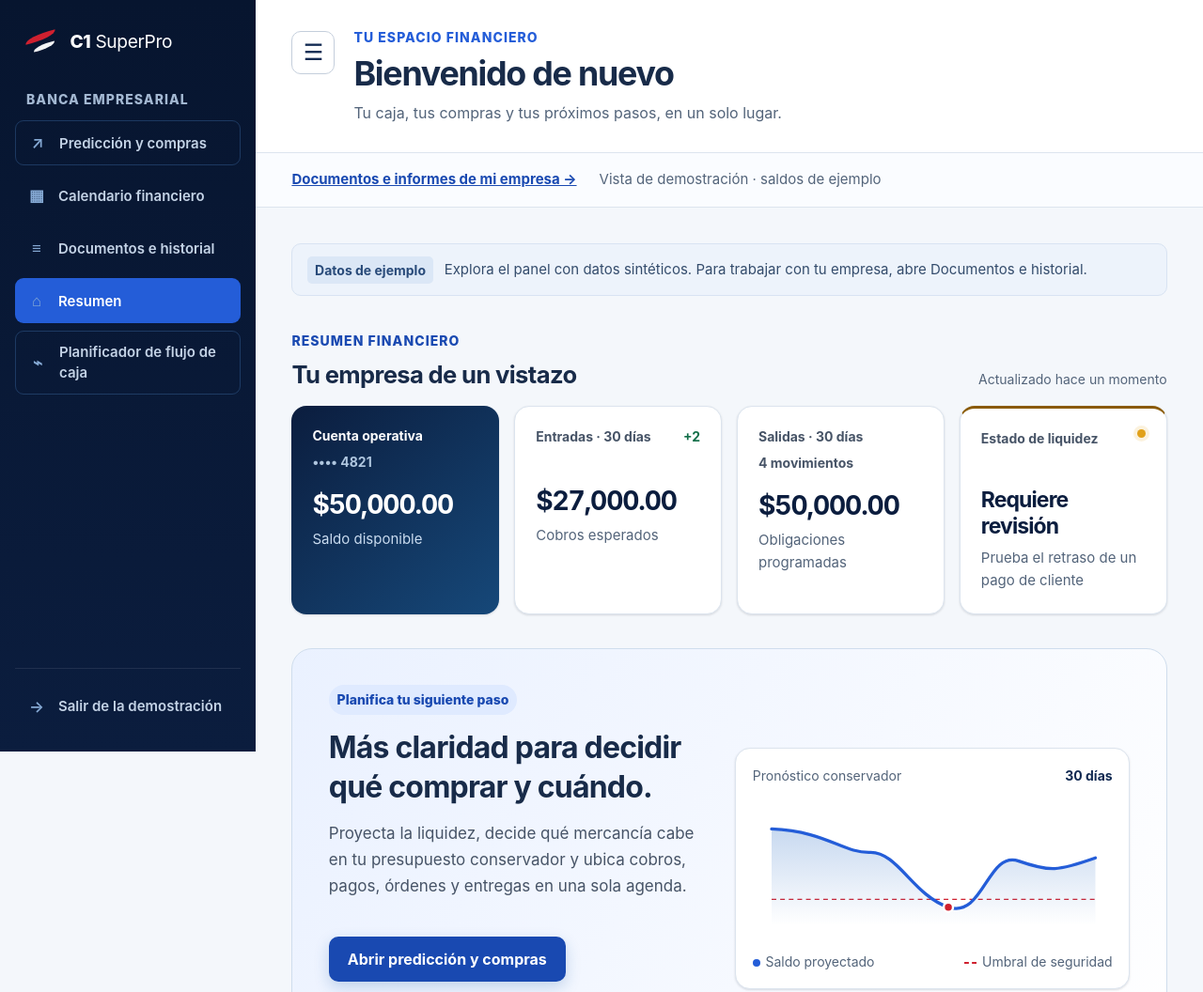
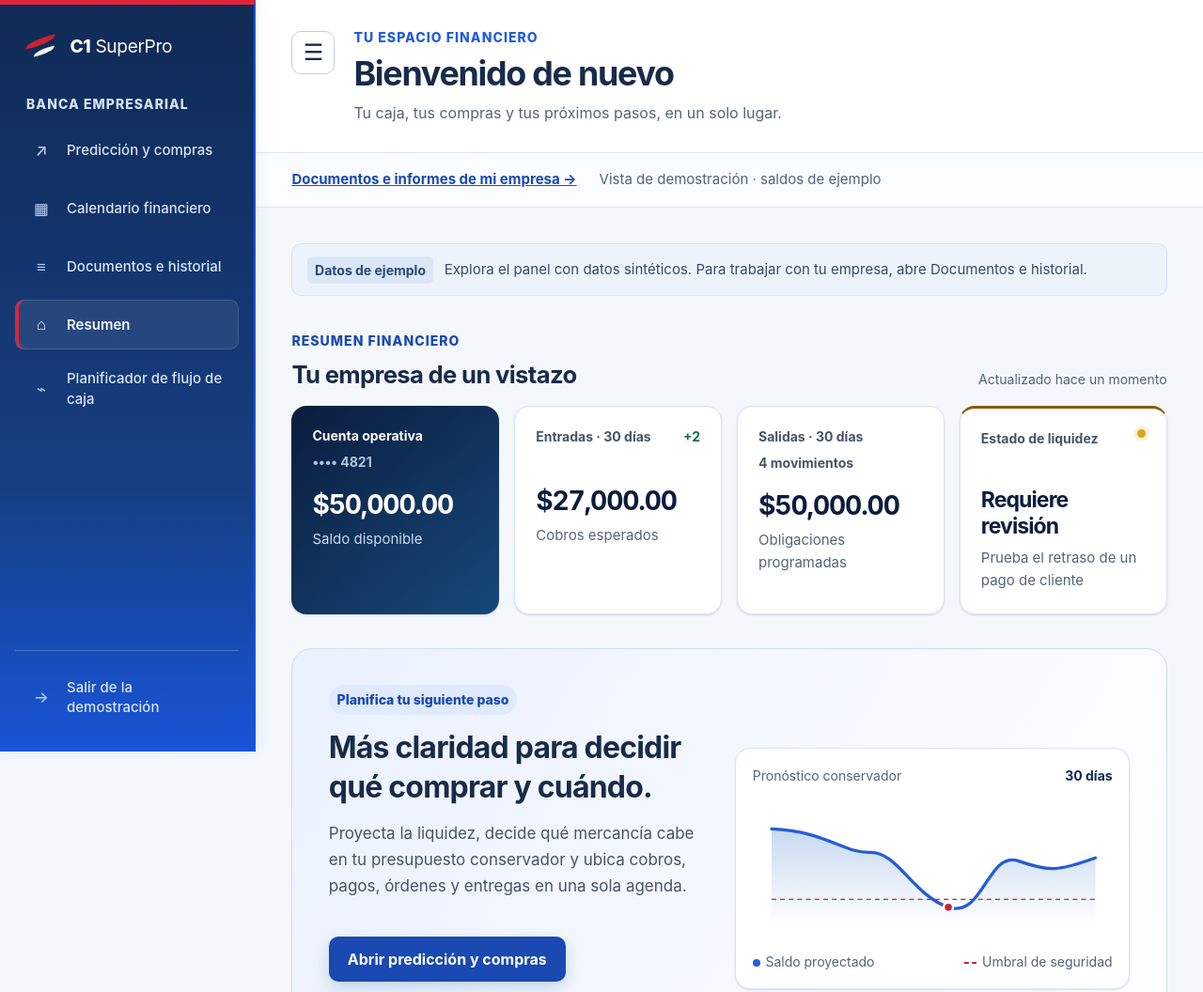
Before and after one commit to emmanuelmarioarevalolimon-bit/Cashflow-coach, a website: page app/static/dashboard.html in a window 1280 px wide. Shown: the top 1056 px of the page at 94% size. Drawn offline with Linux system fonts and the light colour scheme.

Commit message:
style: refine blue navigation containers and soften menu contrast

```diff
--- a/app/static/css/ui.css
+++ b/app/static/css/ui.css
@@ -11,6 +11,8 @@
   --radius: 16px;
   --radius-lg: 22px;
   --sidebar-width: 272px;
+  --nav-accent-red: #df2438;
+  --nav-accent-blue: #1854d8;
 }
 body { font-size: 17px; line-height: 1.65; }
 h1, h2, h3 { text-wrap: balance; }
@@ -62,18 +64,19 @@ tbody tr:hover { background: #f6f9fe; }
 
 /* A compact, consistent navigation bar on the document-based screens. */
 body:not(.app-page) > .topbar {
-  background: #fff;
-  color: var(--ink);
-  border-bottom: 1px solid var(--line);
+  background: linear-gradient(110deg, #102a54, #17458f 70%, #1854d8);
+  color: #fff;
+  border-bottom: 4px solid var(--nav-accent-red);
   padding: 18px clamp(16px, 3vw, 48px);
   gap: 16px;
   flex-wrap: wrap;
 }
-body:not(.app-page) > .topbar a { color: #445873; font-size: 0.9375rem; padding: 10px 12px; border-radius: 9px; }
-body:not(.app-page) > .topbar a:hover { background: #eef4ff; color: #1949b1; }
-body:not(.app-page) > .topbar .brand { color: #182b49; font-size: 1.6rem; padding-left: 0; white-space: nowrap; }
-body:not(.app-page) > .topbar .brand span { color: #53647a; font-size: 0.875rem; letter-spacing: 0.08em; }
-body:not(.app-page) > .topbar .current { color: #1949b1; background: #edf3ff; border: 0; font-weight: 700; }
+body:not(.app-page) > .topbar a { color: #d9e5f7; font-size: 0.9375rem; font-weight: 500; padding: 10px 12px; border-radius: 9px; }
+body:not(.app-page) > .topbar a:hover { background: #ffffff1f; color: #fff; }
+body:not(.app-page) > .topbar .brand { color: #fff; font-size: 1.6rem; font-weight: 900; padding-left: 0; white-space: nowrap; }
+body:not(.app-page) > .topbar .brand span { color: #d4e3ff; font-size: 0.875rem; letter-spacing: 0.08em; }
+body:not(.app-page) > .topbar a.current { color: #f5f8ff; background: #ffffff14; border: 1px solid #ffffff24; box-shadow: inset 0 -3px var(--nav-accent-red); font-weight: 600; }
+body:not(.app-page) > .topbar a.current:hover { background: #ffffff24; color: #fff; }
 .prediction-topbar nav, .calendar-topbar nav { flex-wrap: wrap; gap: 4px; }
 .prediction-hero, .calendar-hero, .container > .header {
   padding: clamp(22px, 3vw, 36px);
@@ -106,12 +109,43 @@ body:not(.app-page) > .topbar .current { color: #1949b1; background: #edf3ff; bo
 .topbar-title .topbar-subtitle { font-size: 1rem; margin-top: 8px; }
 .app-page .topbar-actions { grid-column: 2; display: flex !important; flex-flow: row wrap; gap: 10px; }
 .mobile-menu-button { width: 46px; height: 46px; padding: 0; align-self: start; margin-top: 5px; }
-.sidebar { overflow-y: auto; padding: 24px 16px; box-shadow: none; }
-.sidebar-label { color: #a3b8d2; }
+.sidebar {
+  overflow-y: auto;
+  padding: 24px 16px;
+  color: #fff;
+  border-top: 5px solid var(--nav-accent-red);
+  border-right: 2px solid var(--nav-accent-blue);
+  background: linear-gradient(180deg, #102a54, #163f83 65%, #1854d8);
+  box-shadow: 3px 0 14px #182b4910;
+}
+.sidebar-brand { color: #fff; }
+.sidebar-label { color: #d4e3ff; }
+.sidebar-bottom { border-top-color: #ffffff40; }
 .side-nav { gap: 8px; }
-.side-nav-item { min-height: 48px; font-size: 0.9375rem; line-height: 1.45; }
-.side-nav-item.active { background: #245dd8; box-shadow: none; }
-.side-nav-item.featured:not(.active) { margin-top: 0; }
+.side-nav-item {
+  min-height: 48px;
+  font-size: 0.9375rem;
+  font-weight: 500;
+  line-height: 1.45;
+  color: #d9e5f7;
+  background: transparent;
+  border: 1px solid transparent;
+  transition: background-color 160ms ease, border-color 160ms ease, color 160ms ease;
+}
+.side-nav-item.featured:not(.active) { margin-top: 0; border-color: transparent; background: transparent; }
+.side-nav-item:hover, .side-nav-item.featured:not(.active):hover { color: #fff; border-color: #ffffff24; background: #ffffff12; }
+.side-nav-item.active, body.sidebar-hidden .side-nav-item.active {
+  color: #f5f8ff;
+  font-weight: 600;
+  background: #ffffff14;
+  border-color: #ffffff24;
+  box-shadow: inset 3px 0 var(--nav-accent-red);
+}
+.side-nav-item.active:hover { background: #ffffff24; }
+.sidebar .nav-icon { display: grid; place-items: center; width: 30px; flex-basis: 30px; height: 30px; border-radius: 8px; background: transparent; color: #b9d0f4; }
+.sidebar .side-nav-item.active .nav-icon { background: transparent; color: #f5f8ff; }
+.sidebar-bottom .side-nav-item { border-color: transparent; background: transparent; }
+.sidebar-bottom .side-nav-item:hover { border-color: #ffffff24; background: #ffffff12; }
 .nav-pill { display: none; }
 .workspace-shortcut { display: flex; flex-wrap: wrap; gap: 8px 24px; align-items: center; padding: 16px clamp(20px, 3vw, 44px); border-bottom: 1px solid var(--line); background: #fafcff; font-size: 0.9375rem; }
 .workspace-shortcut a { color: #1949b1; font-weight: 650; }
--- a/app/static/dashboard.html
+++ b/app/static/dashboard.html
@@ -7,7 +7,7 @@
   <meta name="description" content="Panel empresarial C1 SuperPro">
   <title>C1 Tesorería 6.0 — Panel empresarial</title>
   <link rel="stylesheet" href="/static/css/styles.css?v=7">
-<link rel="stylesheet" href="/static/css/ui.css?v=1">
+<link rel="stylesheet" href="/static/css/ui.css?v=5">
 </head>
 <body class="app-page">
   <div class="app-shell">
```
Also changed, not shown: app/static/calendar.html (+1 -1 lines), app/static/index.html (+1 -1 lines), app/static/predictions.html (+1 -1 lines), app/static/treasury.html (+1 -1 lines), app/static/workspace.html (+1 -1 lines).
